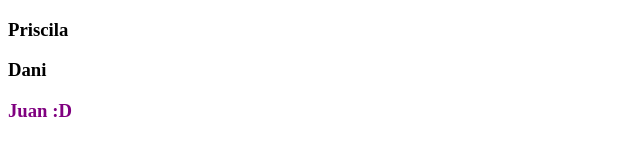
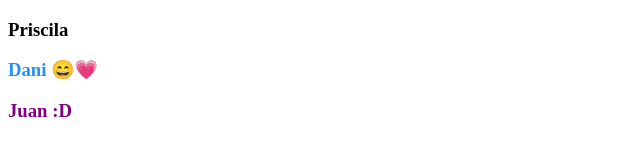
Before and after one commit to PriscilaGoncalves7/aula300621, a plain HTML site: page index.html in a window 1280 px wide. Shown: the whole page, without its empty margins (0-640 px from the left). Drawn offline with Linux system fonts and the light colour scheme.

Commit message:
Alteração cor nome Dani

```diff
--- a/index.html
+++ b/index.html
@@ -6,7 +6,7 @@
 </head>
 <body>
 <h3>Priscila</h3>
-<h3>Dani</h3>
+<h3 style = "color:#1E90FF" > Dani 😄💗</h3>
 <h3 style="color:purple;">Juan :D</h3>
 </body>
 <footer>
```
